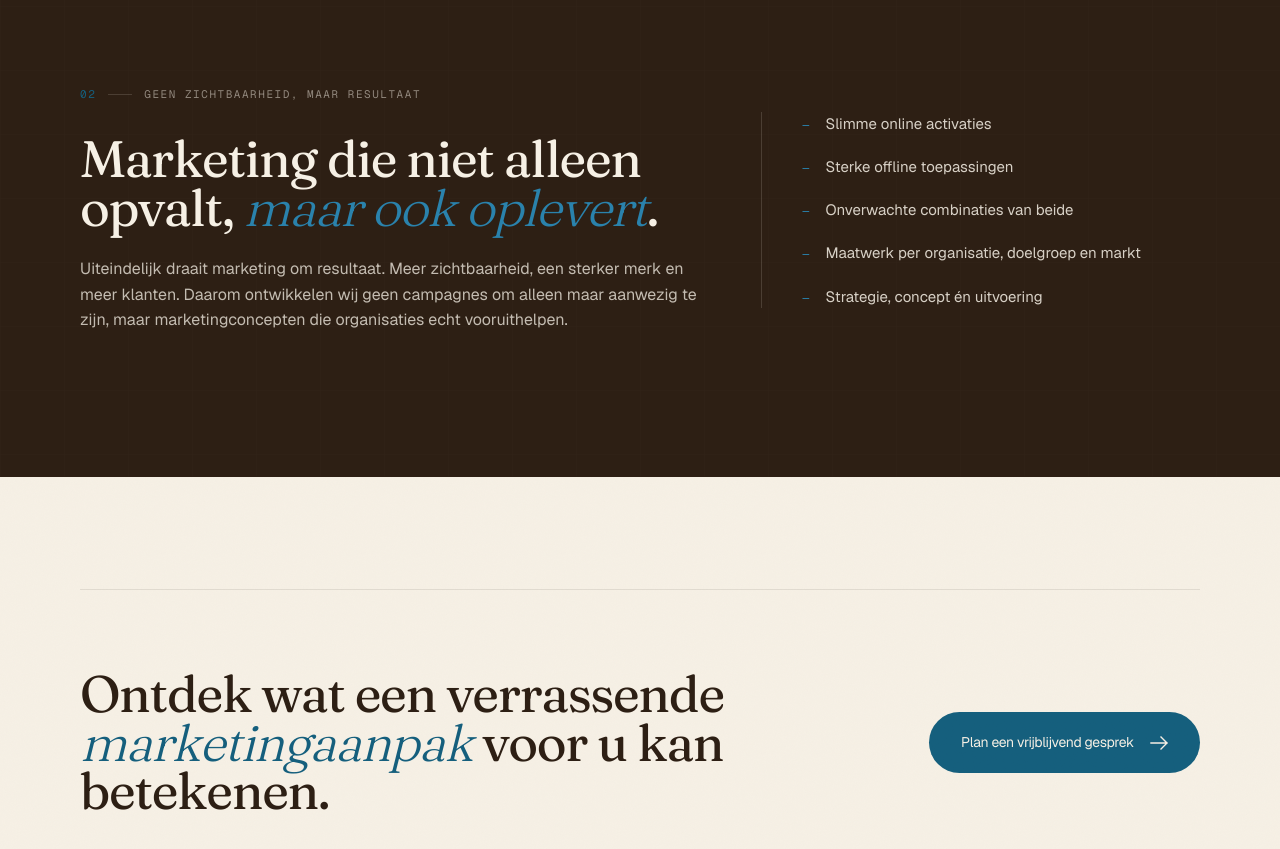
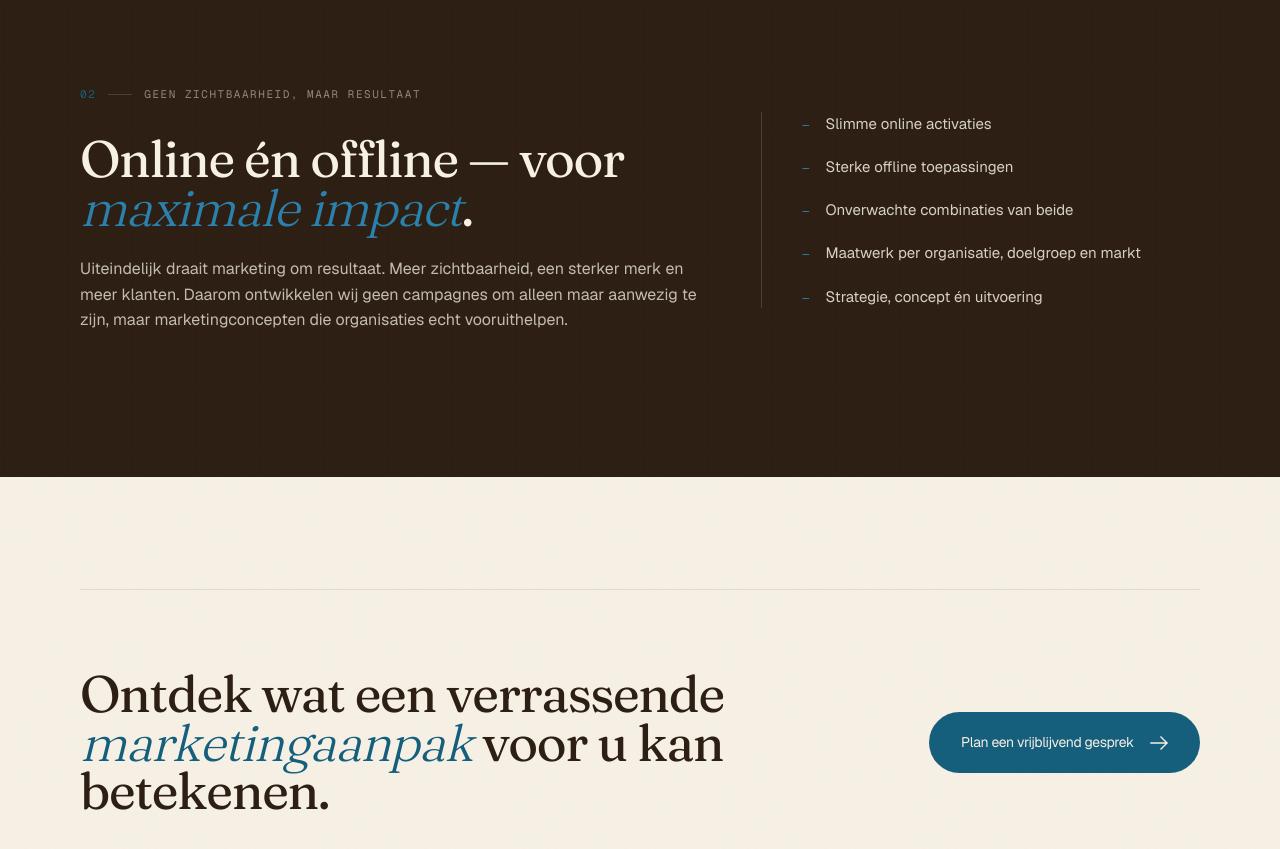
Before and after one commit to reflow-automations/Demo-website-LEV, a Next.js app: page /marketing in a window 1280 px wide. Shown: the part 3180-4029 px from the top of the page. Built offline with nearby package versions, Linux system fonts and the light colour scheme.

Commit message:
Calculator anchor (#bereken) + Marketing H2 dedupe

```diff
--- a/app/marketing/page.tsx
+++ b/app/marketing/page.tsx
@@ -216,9 +216,9 @@ export default function MarketingPage() {
                 className="text-paper/50 mb-8"
               />
               <h2 className="display-hero text-paper text-[clamp(2rem,4vw,3.5rem)] leading-[0.95] mb-6">
-                Marketing die niet alleen opvalt,{" "}
+                Online én offline — voor{" "}
                 <em className="italic font-light text-cobalt-bright">
-                  maar ook oplevert
+                  maximale impact
                 </em>
                 .
               </h2>
--- a/app/talent-behouden/page.tsx
+++ b/app/talent-behouden/page.tsx
@@ -306,7 +306,7 @@ export default function TalentBehoudenPage() {
       </section>
 
       {/* CALCULATOR — interactive widget */}
-      <section className="py-28 lg:py-36">
+      <section id="bereken" className="py-28 lg:py-36 scroll-mt-24">
         <div className="mx-auto max-w-7xl px-6 lg:px-20">
           <Reveal>
             <ChapterMark
--- a/components/home/StatBlock.tsx
+++ b/components/home/StatBlock.tsx
@@ -222,7 +222,7 @@ export default function StatBlock() {
               Cijfers vertalen naar uw eigen situatie? Wij rekenen het graag voor u door.
             </p>
             <Link
-              href="/talent-behouden"
+              href="/talent-behouden#bereken"
               className="group inline-flex items-center gap-3 text-[13px] tracking-tight text-paper hover:text-cobalt-bright transition-colors"
             >
               <span className="link-underline">Bereken uw besparingspotentieel</span>
--- a/components/home/StatBlockStoryline.tsx
+++ b/components/home/StatBlockStoryline.tsx
@@ -349,7 +349,7 @@ export default function StatBlockStoryline() {
                 />
               </div>
               <Link
-                href="/talent-behouden"
+                href="/talent-behouden#bereken"
                 className="group inline-flex items-center gap-3 text-[13px] tracking-tight text-paper hover:text-cobalt-bright transition-colors shrink-0"
               >
                 <span className="link-underline">Bereken uw besparingspotentieel</span>
```
